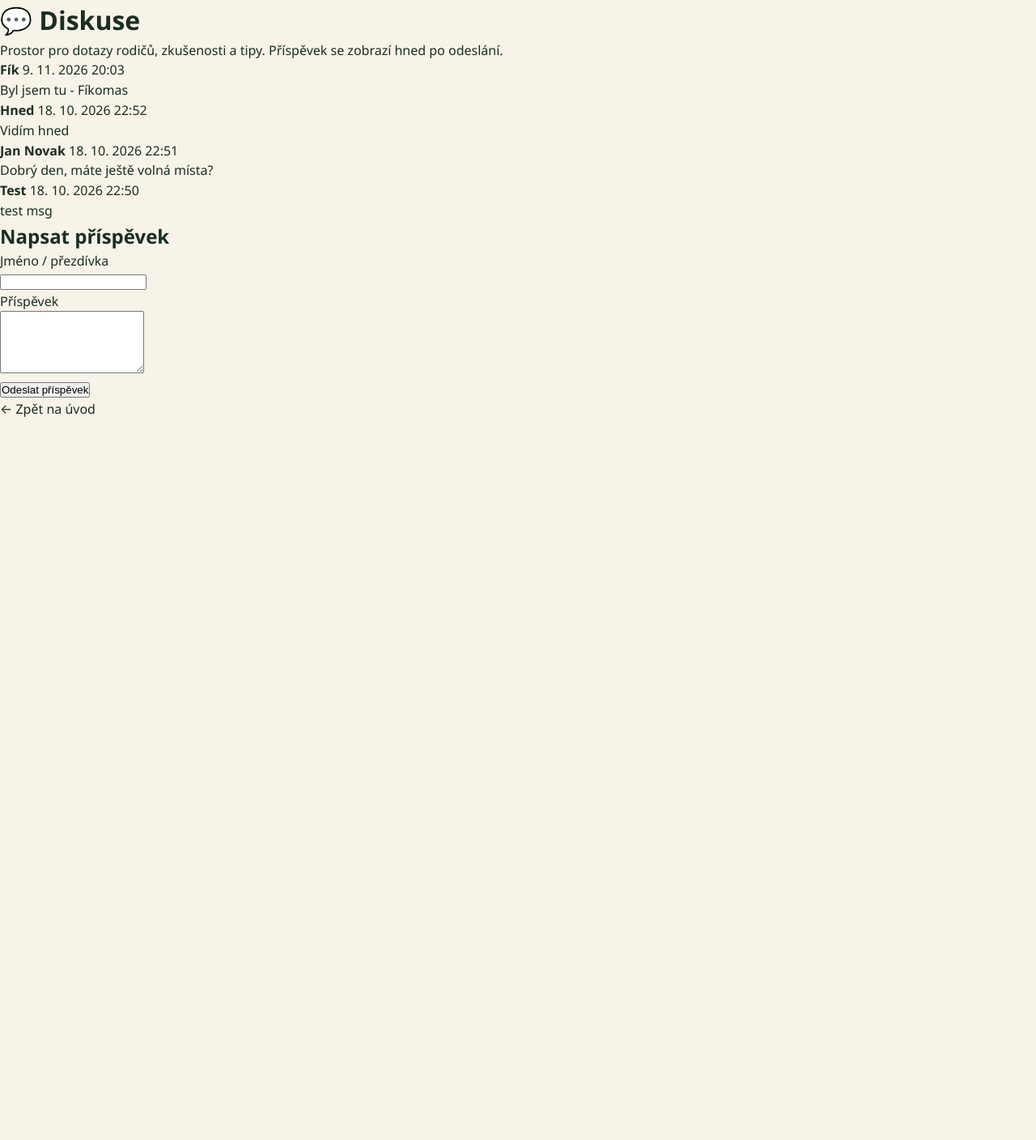
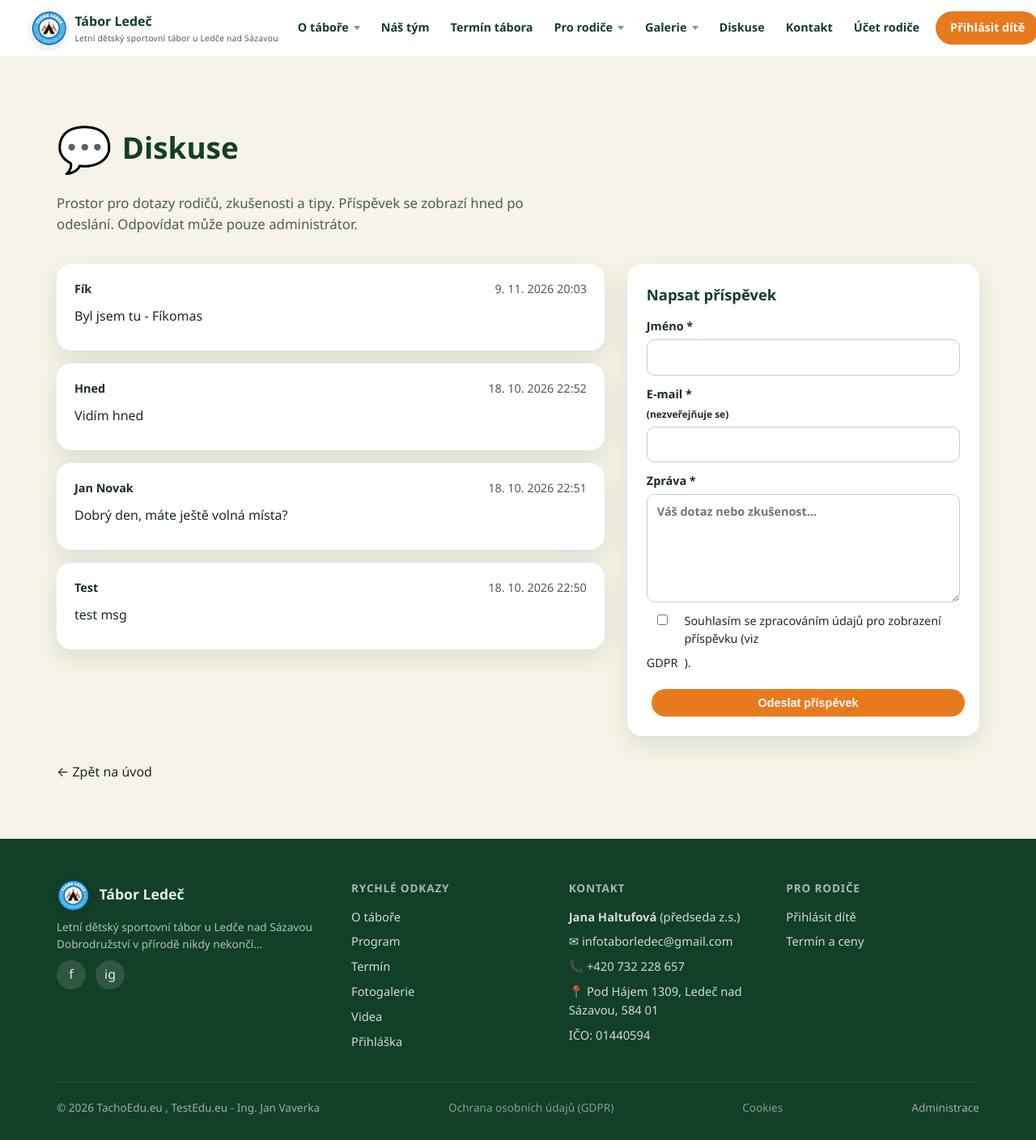
Before and after one commit to Jakje67/cerebrio, a PHP site: page /SlunecniZatoka/slunecni-zatoka/diskuse/ in a window 1280 px wide. Shown: the whole page at 81% size. Before the commit the page ends 515 px from the top, so only its background shows below. Run offline with PHP 8.4, Linux system fonts and the light colour scheme.

Commit message:
Update index.php

```diff
--- a/Index/SlunecniZatoka/slunecni-zatoka/diskuse/index.php
+++ b/Index/SlunecniZatoka/slunecni-zatoka/diskuse/index.php
@@ -1,27 +1,30 @@
 <?php
 $dataFile = __DIR__ . '/prispevky.json';
 
-// Výchozí příspěvky převzaté z původní stránky (použijí se jen pokud soubor ještě neexistuje)
 $defaultPosts = [
     [
+        'id' => 'p-d2026110920030861',
         'author' => 'Fík',
         'date' => '2026-11-09T20:03:08+01:00',
         'label' => '9. 11. 2026 20:03',
         'message' => 'Byl jsem tu - Fíkomas'
     ],
     [
+        'id' => 'p-dnow',
         'author' => 'Hned',
         'date' => '2026-10-18T20:52:47+00:00',
         'label' => '18. 10. 2026 22:52',
         'message' => 'Vidím hned'
     ],
     [
+        'id' => 'p-d2026101820511411',
         'author' => 'Jan Novak',
         'date' => '2026-10-18T20:51:14+00:00',
         'label' => '18. 10. 2026 22:51',
         'message' => 'Dobrý den, máte ještě volná místa?'
     ],
     [
+        'id' => 'p-test1',
         'author' => 'Test',
         'date' => '2026-10-18T20:50:25+00:00',
         'label' => '18. 10. 2026 22:50',
@@ -43,37 +46,44 @@ if (file_exists($dataFile)) {
 }
 
 $error = '';
-$success = false;
+$success = isset($_GET['odeslano']);
 
 if ($_SERVER['REQUEST_METHOD'] === 'POST') {
-    $author = trim((string)($_POST['author'] ?? ''));
+    $honeypot = trim((string)($_POST['fax_number_hp'] ?? ''));
+    $author = trim((string)($_POST['name'] ?? ''));
+    $email = trim((string)($_POST['email'] ?? ''));
     $message = trim((string)($_POST['message'] ?? ''));
+    $gdpr = isset($_POST['gdpr']) && $_POST['gdpr'] === '1';
 
-    if ($author === '' || $message === '') {
-        $error = 'Vyplňte prosím své jméno i text příspěvku.';
+    if ($honeypot !== '') {
+        header('Location: ./?odeslano=1');
+        exit;
+    } elseif ($author === '' || $email === '' || $message === '') {
+        $error = 'Vyplňte prosím jméno, e-mail i text zprávy.';
+    } elseif (!filter_var($email, FILTER_VALIDATE_EMAIL)) {
+        $error = 'Zadejte prosím platnou e-mailovou adresu.';
+    } elseif (!$gdpr) {
+        $error = 'Pro odeslání příspěvku je nutný souhlas se zpracováním údajů (GDPR).';
     } elseif (mb_strlen($author) > 80 || mb_strlen($message) > 2000) {
-        $error = 'Jméno nebo příspěvek je příliš dlouhý.';
+        $error = 'Jméno nebo zpráva je příliš dlouhá.';
     } else {
         $now = new DateTime('now', new DateTimeZone('Europe/Prague'));
         array_unshift($posts, [
+            'id' => 'p-' . $now->format('YmdHis') . random_int(10, 99),
             'author' => $author,
+            'email' => $email, // nezveřejňuje se ve výpisu
             'date' => $now->format(DateTime::ATOM),
             'label' => $now->format('j. n. Y H:i'),
             'message' => $message,
         ]);
 
         if (@file_put_contents($dataFile, json_encode($posts, JSON_PRETTY_PRINT | JSON_UNESCAPED_UNICODE)) !== false) {
-            // Přesměrování (PRG vzor), aby se při obnovení stránky (F5) příspěvek neposílal znovu
             header('Location: ./?odeslano=1');
             exit;
         } else {
-            $error = 'Nepodařilo se uložit příspěvek do souboru. Zkontrolujte oprávnění zápisu na serveru.';
+            $error = 'Nepodařilo se uložit příspěvek. Zkontrolujte práva zápisu složky diskuse/ na serveru.';
         }
     }
-}
-
-if (isset($_GET['odeslano'])) {
-    $success = true;
 }
 ?>
 <!DOCTYPE html>
@@ -81,61 +91,99 @@ if (isset($_GET['odeslano'])) {
 <head>
   <meta charset="utf-8">
   <meta name="viewport" content="width=device-width, initial-scale=1">
-  <title>Diskuse – Tábor Ledeč</title>
-  <link href="../assets/img/logo-favicon.png" rel="icon" type="image/png">
+  <title>Diskuse | Sluneční zátoka</title>
+  <link rel="icon" href="../assets/img/logo-favicon.png" type="image/png">
+  <meta name="description" content="Diskuse rodičů a přátel tábora Sluneční zátoka">
   <link rel="stylesheet" href="../assets/css/style.css">
 </head>
 <body>
-  <main>
-    <div>
-      <h1><span>💬</span> Diskuse</h1>
-      <p>
-        Prostor pro dotazy rodičů, zkušenosti a tipy. Příspěvek se zobrazí hned po odeslání.
+<header class="site-header">
+  <a class="brand" href="../index.html"><img src="../assets/img/logo-header.png" alt="Tábor Ledeč" class="site-logo site-logo-header" width="44" height="44"><span>Tábor Ledeč<small>Letní dětský sportovní tábor u Ledče nad Sázavou</small></span></a>
+  <button class="nav-toggle" aria-label="Menu" type="button">☰</button>
+  <nav class="main-nav">
+    <div class="nav-item has-sub"><a href="../strankac5d4.html?slug=o-tabore" class="nav-link">O táboře <span class="caret" aria-hidden="true"></span></a><div class="submenu" role="menu"><a href="../strankadf97.html?slug=program" role="menuitem">Program</a><a href="../stranka2d85.html?slug=historie" role="menuitem">Historie</a><a href="../stranka85bb.html?slug=ubytovani" role="menuitem">Ubytování a strava</a></div></div>
+    <a href="../tym/index.html" class="nav-link">Náš tým</a>
+    <a href="../terminy/index.html" class="nav-link">Termín tábora</a>
+    <div class="nav-item has-sub"><a href="../strankabd05.html?slug=pro-rodice" class="nav-link">Pro rodiče <span class="caret" aria-hidden="true"></span></a><div class="submenu" role="menu"><a href="../stranka0b05.html?slug=co-s-sebou" role="menuitem">Co s sebou</a><a href="../stranka9214.html?slug=zdravi" role="menuitem">Zdravotní péče</a><a href="../strankac5dd.html?slug=doprava" role="menuitem">Doprava</a></div></div>
+    <div class="nav-item has-sub"><a href="../galerie/index.html" class="nav-link">Galerie <span class="caret" aria-hidden="true"></span></a><div class="submenu" role="menu"><a href="../galerie/index.html" role="menuitem">Fotogalerie</a><a href="../videa/index.html" role="menuitem">Videa</a></div></div>
+    <a href="./" class="nav-link">Diskuse</a>
+    <a href="../strankaffec.html?slug=kontakt" class="nav-link">Kontakt</a>
+    <a href="../ucet/index.html" class="nav-link">Účet rodiče</a>
+    <a href="../prihlaska.html" class="cta-btn nav-cta">Přihlásit dítě</a>
+  </nav>
+</header>
+
+<main class="section">
+  <div class="section-inner">
+    <h1 class="section-title"><span class="icon">💬</span> Diskuse</h1>
+    <p class="section-lead">
+      Prostor pro dotazy rodičů, zkušenosti a tipy. Příspěvek se zobrazí hned po odeslání. Odpovídat může pouze administrátor.
     </p>
 
     <?php if ($success): ?>
-        <p><strong>Příspěvek byl uložen.</strong></p>
+      <p style="padding:12px 16px;background:#e6f6ec;border-left:4px solid #2e8b57;border-radius:6px;margin-bottom:20px;">
+        <strong>Děkujeme!</strong> Váš příspěvek byl uložen a zobrazen v diskusi.
+      </p>
     <?php endif; ?>
 
     <?php if ($error !== ''): ?>
-        <p><strong>Chyba:</strong> <?= htmlspecialchars($error, ENT_QUOTES, 'UTF-8') ?></p>
+      <p style="padding:12px 16px;background:#fdecea;border-left:4px solid #c0392b;border-radius:6px;margin-bottom:20px;">
+        <strong>Chyba:</strong> <?= htmlspecialchars($error, ENT_QUOTES, 'UTF-8') ?>
+      </p>
     <?php endif; ?>
 
-      <div>
-        <div>
+    <div class="disc-layout">
+      <div class="disc-threads">
         <?php foreach ($posts as $post): ?>
-            <article>
-              <header>
+          <article class="disc-post" id="<?= htmlspecialchars((string)($post['id'] ?? ''), ENT_QUOTES, 'UTF-8') ?>">
+            <header class="disc-meta">
               <strong><?= htmlspecialchars((string)($post['author'] ?? ''), ENT_QUOTES, 'UTF-8') ?></strong>
               <time datetime="<?= htmlspecialchars((string)($post['date'] ?? ''), ENT_QUOTES, 'UTF-8') ?>">
                 <?= htmlspecialchars((string)($post['label'] ?? ''), ENT_QUOTES, 'UTF-8') ?>
               </time>
             </header>
-              <div><?= nl2br(htmlspecialchars((string)($post['message'] ?? ''), ENT_QUOTES, 'UTF-8')) ?></div>
+            <div class="disc-body"><?= nl2br(htmlspecialchars((string)($post['message'] ?? ''), ENT_QUOTES, 'UTF-8')) ?></div>
           </article>
         <?php endforeach; ?>
       </div>
 
-        <aside>
+      <aside class="disc-form-wrap" id="form">
         <h2>Napsat příspěvek</h2>
-          <form method="post" action="">
-            <p>
-              <label for="author">Jméno / přezdívka</label><br>
-              <input id="author" name="author" type="text" required maxlength="80" value="<?= htmlspecialchars((string)($_POST['author'] ?? ''), ENT_QUOTES, 'UTF-8') ?>">
-            </p>
-            <p>
-              <label for="message">Příspěvek</label><br>
-              <textarea id="message" name="message" rows="5" required maxlength="2000"><?= htmlspecialchars((string)($_POST['message'] ?? ''), ENT_QUOTES, 'UTF-8') ?></textarea>
-            </p>
-            <p>
-              <button type="submit">Odeslat příspěvek</button>
-            </p>
+        <form method="post" action="" class="disc-form" autocomplete="off">
+          <input type="hidden" name="parent_id" value="">
+          <div class="hp" aria-hidden="true"><label>Fax <input type="text" name="fax_number_hp" value="" tabindex="-1" autocomplete="off"></label></div>
+          <label>Jméno *
+            <input name="name" required maxlength="80" value="<?= htmlspecialchars((string)($_POST['name'] ?? ''), ENT_QUOTES, 'UTF-8') ?>">
+          </label>
+          <label>E-mail * <small>(nezveřejňuje se)</small>
+            <input type="email" name="email" required value="<?= htmlspecialchars((string)($_POST['email'] ?? ''), ENT_QUOTES, 'UTF-8') ?>">
+          </label>
+          <label>Zpráva *
+            <textarea name="message" rows="5" required maxlength="2000" placeholder="Váš dotaz nebo zkušenost…"><?= htmlspecialchars((string)($_POST['message'] ?? ''), ENT_QUOTES, 'UTF-8') ?></textarea>
+          </label>
+          <label class="check">
+            <input type="checkbox" name="gdpr" value="1" required <?= isset($_POST['gdpr']) ? 'checked' : '' ?>>
+            Souhlasím se zpracováním údajů pro zobrazení příspěvku (viz <a href="../stranka8960.html?slug=gdpr" target="_blank">GDPR</a>).
+          </label>
+          <button type="submit" class="cta-btn" style="width:100%;justify-content:center;margin-top:8px">Odeslat příspěvek</button>
         </form>
       </aside>
     </div>
 
-      <p><a href="../index.html">← Zpět na úvod</a></p>
+    <p style="margin-top:32px"><a href="../index.html">← Zpět na úvod</a></p>
   </div>
 </main>
+
+<footer id="kontakt" class="site-footer">
+  <div class="footer-inner">
+    <div class="footer-brand"><strong><img src="../assets/img/logo-footer.png" alt="Tábor Ledeč" class="site-logo site-logo-footer" width="40" height="40"> Tábor Ledeč</strong><p>Letní dětský sportovní tábor u Ledče nad Sázavou<br>Dobrodružství v přírodě nikdy nekončí…</p><div class="socials"><a href="https://www.facebook.com/taborledec/?locale=cs_CZ" target="_blank" aria-label="Facebook">f</a><a href="https://www.instagram.com/tabor.ledec?xtok=MWhwMXVzOHd4d2oycQ==" target="_blank" aria-label="Instagram">ig</a></div></div>
+    <div class="footer-col"><h4>Rychlé odkazy</h4><a href="../strankac5d4.html?slug=o-tabore">O táboře</a><a href="../strankadf97.html?slug=program">Program</a><a href="../terminy/index.html">Termín</a><a href="../galerie/index.html">Fotogalerie</a><a href="../videa/index.html">Videa</a><a href="../prihlaska.html">Přihláška</a></div>
+    <div class="footer-col"><h4>Kontakt</h4><p><strong>Jana Haltufová</strong> (předseda z.s.)</p><p>✉ infotaborledec@gmail.com</p><p>📞 +420 732 228 657</p><p>📍 Pod Hájem 1309, Ledeč nad Sázavou, 584 01</p><p>IČO: 01440594</p></div>
+    <div class="footer-col"><h4>Pro rodiče</h4><a href="../prihlaska.html">Přihlásit dítě</a><a href="../terminy/index.html">Termín a ceny</a></div>
+  </div>
+  <div class="footer-bottom"><span>© 2026 TachoEdu.eu , TestEdu.eu - Ing. Jan Vaverka</span><a href="../stranka8960.html?slug=gdpr" class="js-gdpr-modal" style="opacity:0.85;color:inherit">Ochrana osobních údajů (GDPR)</a><a href="../stranka5237.html?slug=cookies" style="opacity:0.85;color:inherit">Cookies</a><a href="../admin/index.html">Administrace</a></div>
+</footer>
+
+<script src="../assets/js/app.js"></script>
 </body>
 </html>
```
Lines whose indentation alone changed are shown as unchanged.
